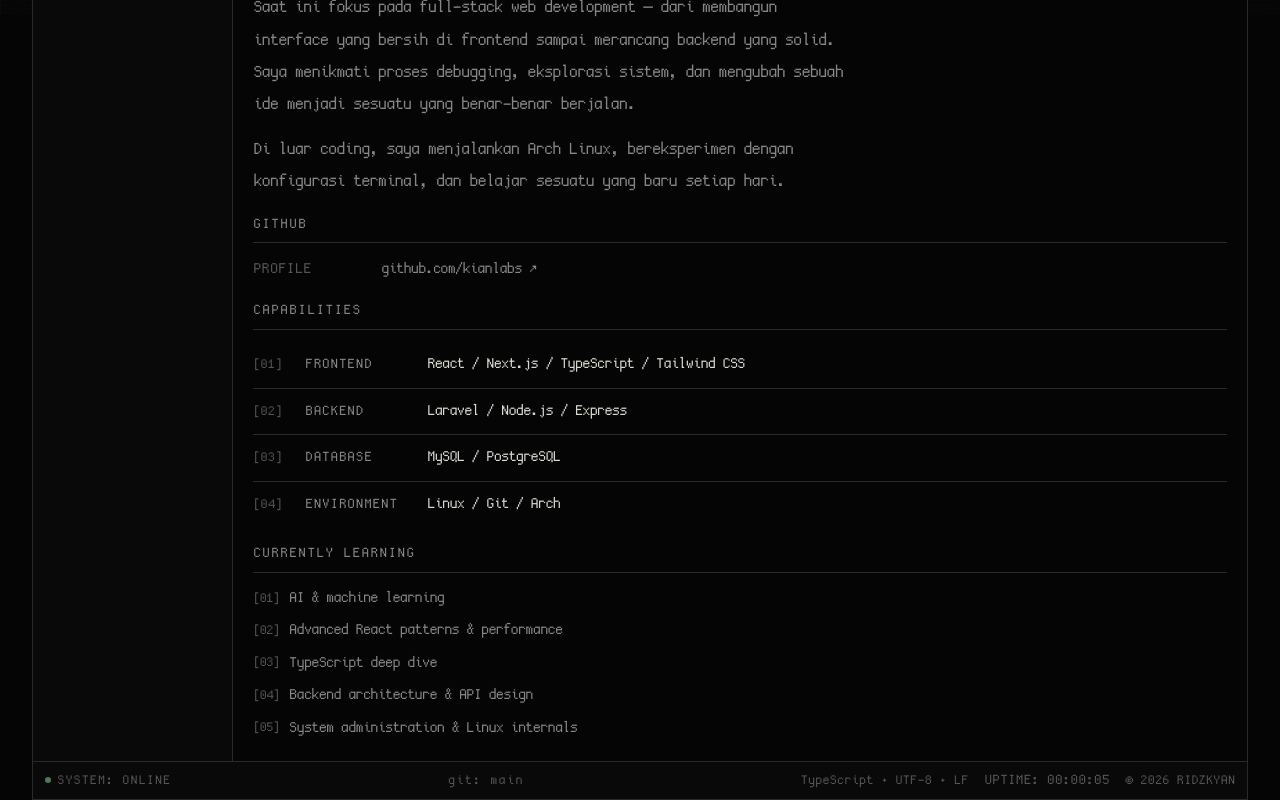
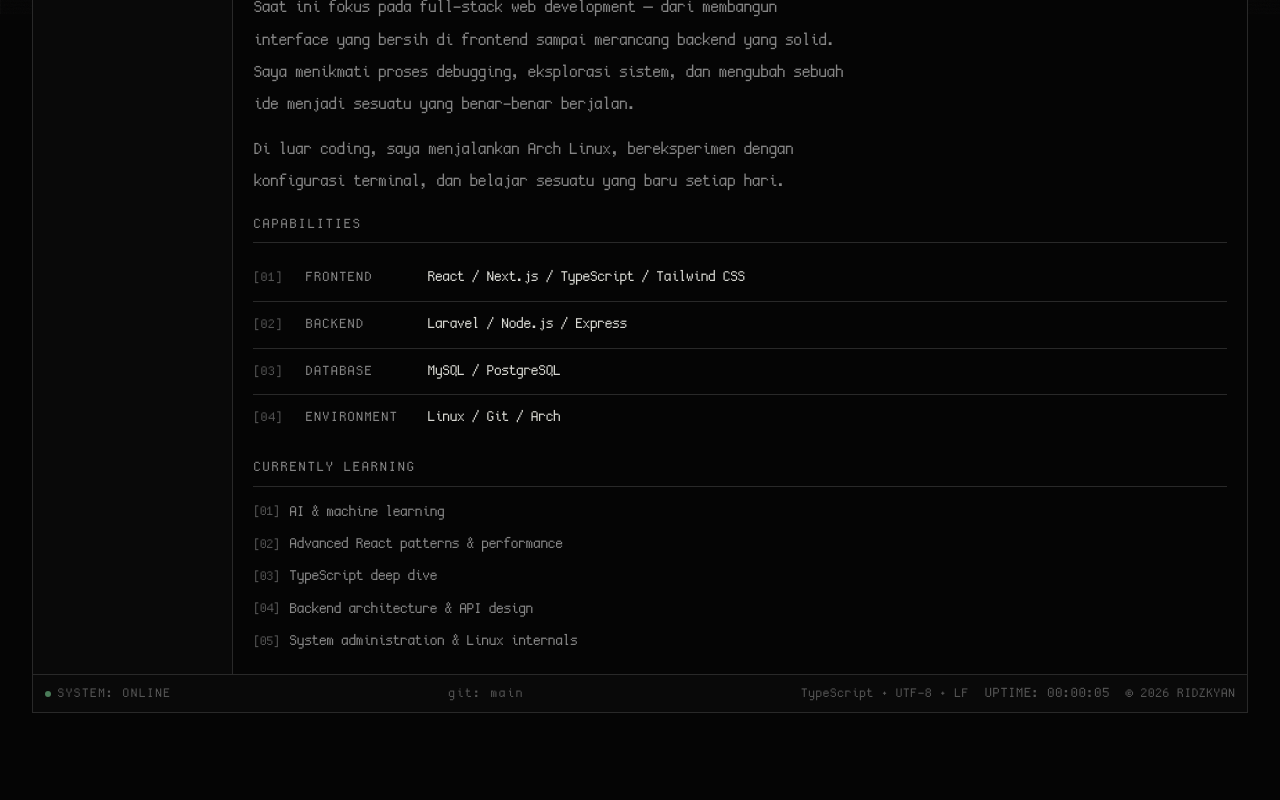
Before and after one commit to kianlabs/portofolio, a Next.js app: page /profile in a window 1280 px wide. Shown: the part 786-1586 px from the top of the page. After the commit the page ends 1499 px from the top, so only its background shows below. Built offline with nearby package versions, Linux system fonts and the light colour scheme.

Commit message:
fix: remove duplicate small GitHub link on profile

```diff
--- a/app/profile/page.tsx
+++ b/app/profile/page.tsx
@@ -80,26 +80,6 @@ export default function ProfilePage() {
           </div>
         </section>
 
-        {/* GITHUB */}
-        <section aria-label="GitHub" style={{ marginBottom: "14px" }}>
-          <SectionHeader label="GITHUB" />
-          <div style={{ maxWidth: "560px" }}>
-            <SystemField
-              label="PROFILE"
-              value={
-                <a
-                  href="https://github.com/kianlabs"
-                  target="_blank"
-                  rel="noopener noreferrer"
-                  style={{ color: "var(--text-sec)", textDecoration: "none" }}
-                >
-                  github.com/kianlabs ↗
-                </a>
-              }
-            />
-          </div>
-        </section>
-
         {/* CAPABILITIES */}
         <section aria-label="Capabilities" style={{ marginBottom: "14px" }}>
           <SectionHeader label="CAPABILITIES" />
```
